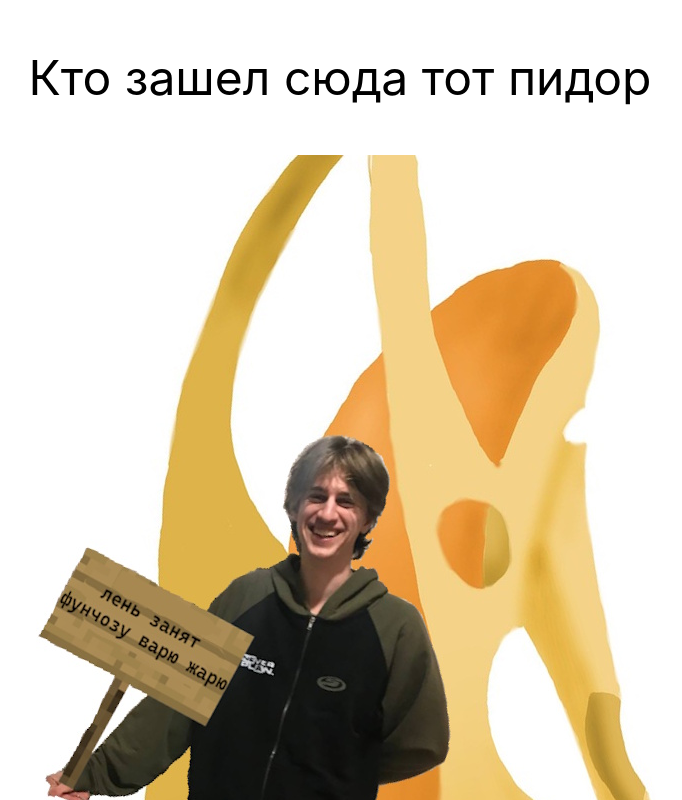
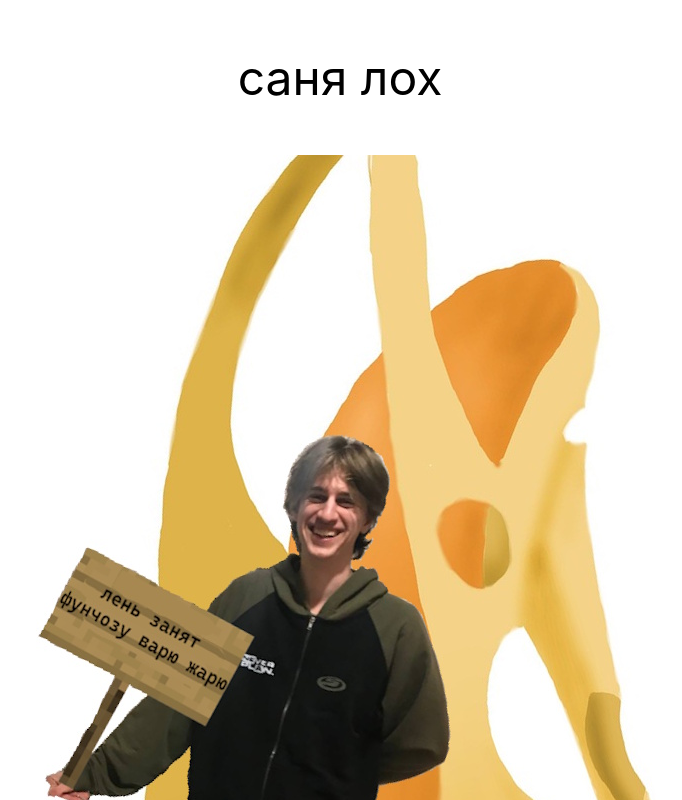
Before and after one commit to gosharub10/test, a React (Create React App) app: page / in a window 1280 px wide. Shown: the top 800 px of the page, without its empty margins (300-982 px from the left). Built offline with nearby package versions, Linux system fonts and the light colour scheme.

Commit message:
Update App.js

```diff
--- a/src/App.js
+++ b/src/App.js
@@ -3,7 +3,7 @@ import './App.css';
 function App() {
   return (
     <div className="App">
-      <p style={{fontSize: '3rem'}}>Кто зашел сюда тот пидор</p>
+      <p style={{fontSize: '3rem'}}>саня лох</p>
 
       <img
         src="/deenis.jpg"
```
